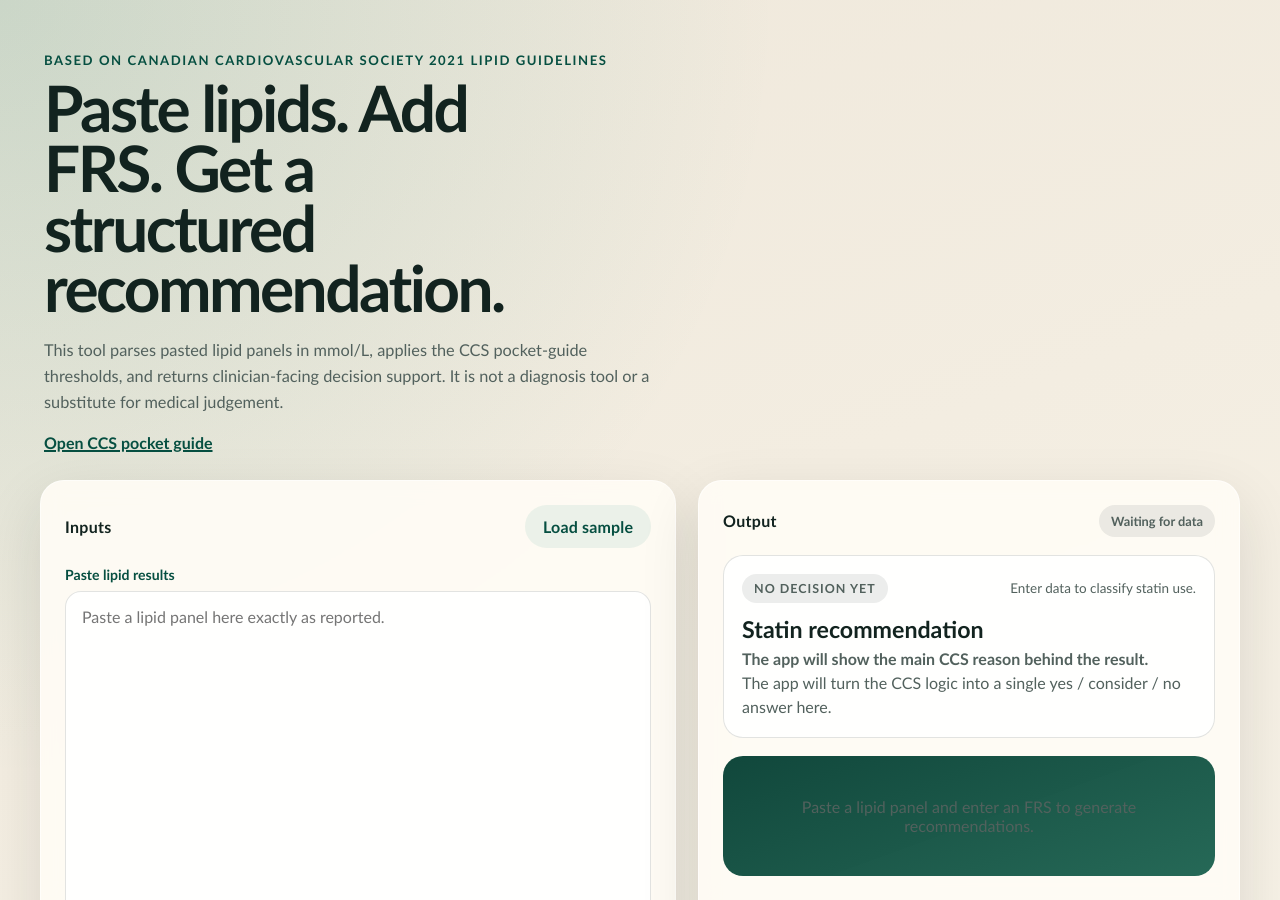
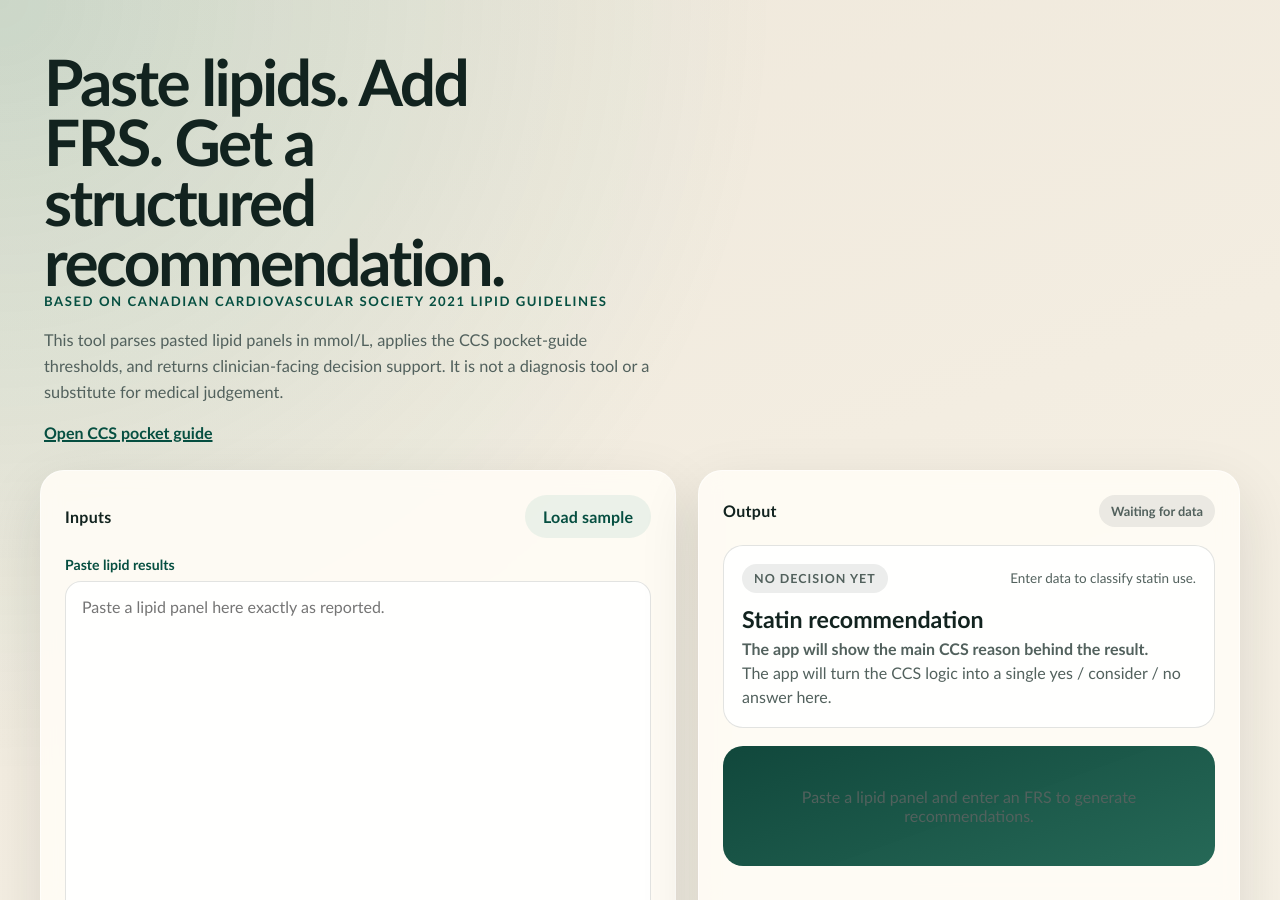
Before and after one commit to medicalchange/med-info, a Jekyll site: the page aharrismd/cv-risk/index.html, which Jekyll copies as it is, in a window 1280 px wide and 900 px high. Built offline with Jekyll 4.4.1, drawn with Linux system fonts in a browser that asks for light colours; part of the change alters nothing that is shown.

```diff
--- a/aharrismd/cv-risk/index.html
+++ b/aharrismd/cv-risk/index.html
@@ -9,8 +9,8 @@
   <body>
     <main class="shell">
       <section class="hero">
+        <h1>Paste lipids. Add FRS. Get a structured recommendation.</h1>
         <p class="eyebrow">Based on Canadian Cardiovascular Society 2021 lipid guidelines</p>
-        <h1>Paste lipids. Add FRS. Get a structured recommendation.</h1>
         <p class="lede">
           This tool parses pasted lipid panels in mmol/L, applies the CCS pocket-guide thresholds,
           and returns clinician-facing decision support. It is not a diagnosis tool or a substitute
```
